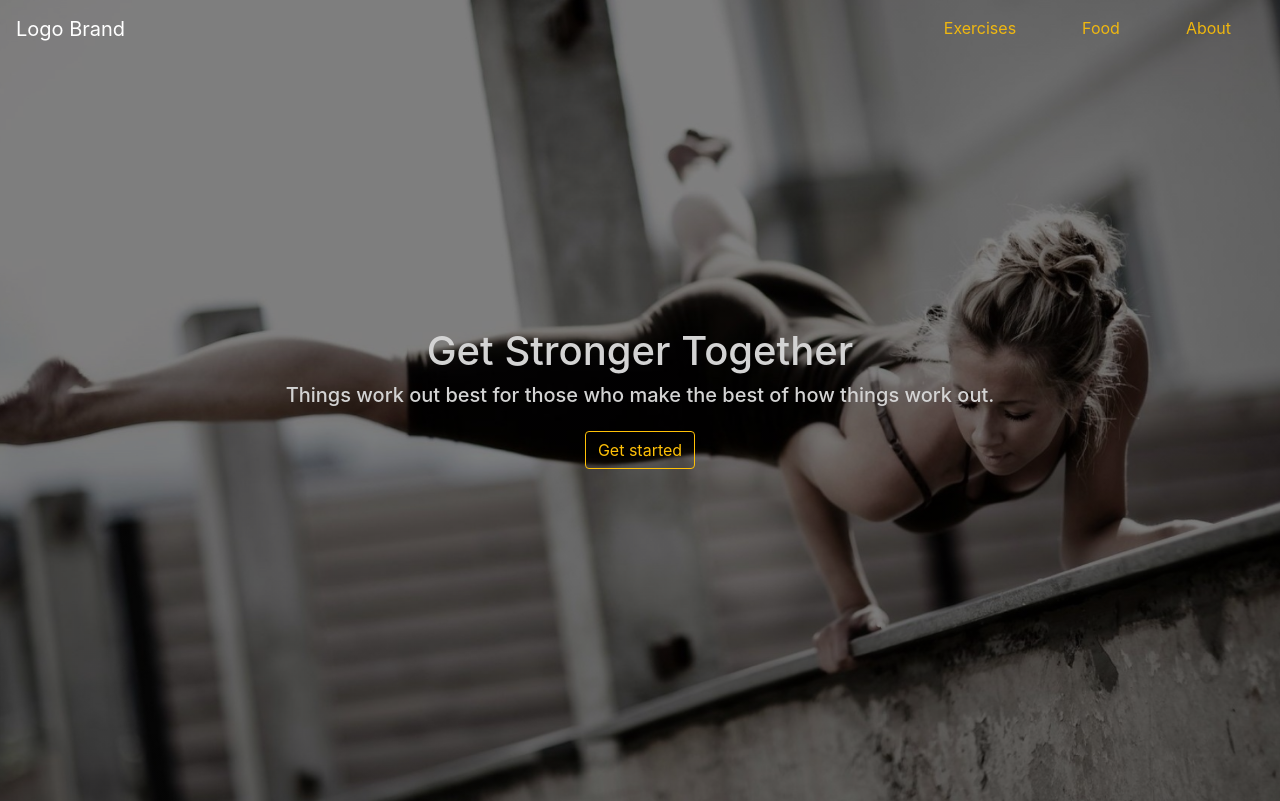
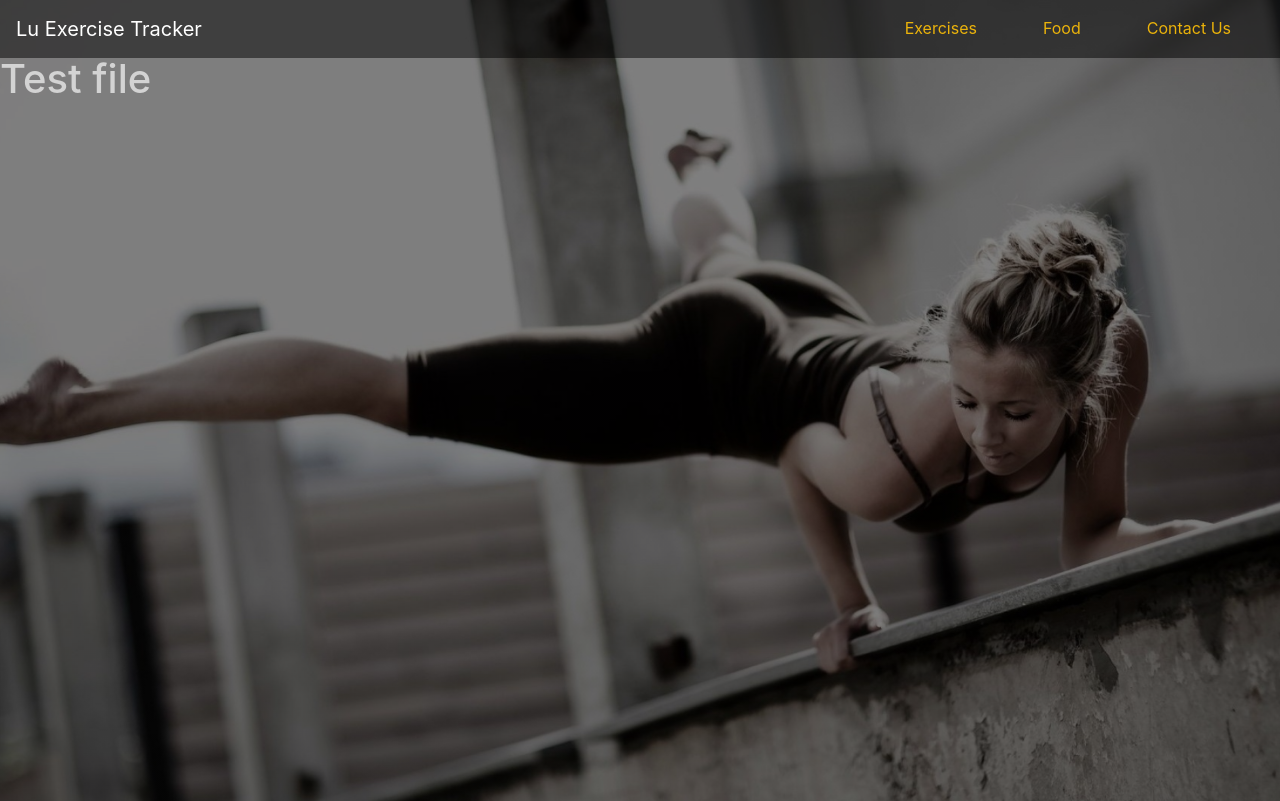
Before and after one commit to VincentQDo/ExerciseApp, a React (Create React App) app: page /exercise in a window 1280 px wide. Shown: the top 801 px of the page. Built offline with nearby package versions, Linux system fonts and the light colour scheme.

Commit message:
implemented react router, stickied navbar, created other pages

```diff
--- a/package.json
+++ b/package.json
@@ -9,6 +9,7 @@
     "bootstrap": "^4.4.1",
     "react": "^16.12.0",
     "react-dom": "^16.12.0",
+    "react-router-dom": "^5.1.2",
     "react-scripts": "3.3.0",
     "reactstrap": "^8.2.0"
   },
--- a/src/App.js
+++ b/src/App.js
@@ -1,18 +1,22 @@
 import React from "react";
+import { BrowserRouter as Router, Switch, Route } from "react-router-dom";
 import NavBar from "./components/NavBar/NavBar";
-import Welcome from "./components/Welcome/Welcome";
-import Content from "./components/MainContent/Content";
-import Contact from "./components/ContactForm/Contact";
+import Homepage from "./components/Homepage";
+import ExercisePage from "./components/ExercisePage";
+import Food from "./components/Food";
 import "./style/App.css";
 
 function App() {
   return (
-    <div className="App parallax">
+    <Router>
       <NavBar />
-      <Welcome />
-      <Content />
-      <Contact />
-    </div>
+      <Switch>
+        <Route path="/" exact component={Homepage} />
+        <Route path="/exercise" component={ExercisePage} />
+        <Route path="/food" component={Food} />
+        <Route path="/" exact component={Homepage} />
+      </Switch>
+    </Router>
   );
 }
 
--- a/src/components/ContactForm/Contact.js
+++ b/src/components/ContactForm/Contact.js
@@ -5,7 +5,7 @@ import "./Contact.css";
 
 const Contact = () => {
   return (
-    <div className="wrapper d-flex align-items-center parallax">
+    <div className="wrapper d-flex align-items-center parallax" id="contact">
       <div className="container">
         <h2>Contact Form</h2>
         <Form>
--- /dev/null
+++ b/src/components/ExercisePage.js
@@ -0,0 +1,13 @@
+import React from "react";
+import "./Generic.css";
+import "../style/App.css";
+
+function ExercisePage() {
+  return (
+    <div className="nav-padding parallax">
+      <h1>Test file</h1>
+    </div>
+  );
+}
+
+export default ExercisePage;
--- /dev/null
+++ b/src/components/Food.js
@@ -0,0 +1,7 @@
+import React from "react";
+
+function Food() {
+  return <div></div>;
+}
+
+export default Food;
--- /dev/null
+++ b/src/components/Generic.css
@@ -0,0 +1,3 @@
+.nav-padding {
+  padding-top: 55px;
+}
--- /dev/null
+++ b/src/components/Homepage.js
@@ -0,0 +1,16 @@
+import React from "react";
+import Welcome from "./Welcome/Welcome";
+import Content from "./MainContent/Content";
+import Contact from "./ContactForm/Contact";
+
+function Homepage() {
+  return (
+    <div className="App parallax">
+      <Welcome />
+      <Content />
+      <Contact />
+    </div>
+  );
+}
+
+export default Homepage;
--- a/src/components/InputsWithAnimation/InputFields.js
+++ b/src/components/InputsWithAnimation/InputFields.js
@@ -5,7 +5,7 @@ const InputFields = props => {
   return (
     <div className="input-form">
       <input type="text" name={props.field} autoComplete="off" required></input>
-      <label for={props.field} className="label-name">
+      <label htmlFor={props.field} className="label-name">
         <span className="content-name">{props.field}</span>
       </label>
     </div>
--- a/src/components/NavBar/NavBar.css
+++ b/src/components/NavBar/NavBar.css
@@ -1,6 +1,14 @@
 * {
   padding: 0px;
   margin: 0px;
+}
+
+#navbar {
+  z-index: 1000;
+  width: 100%;
+  position: fixed;
+  top: 0;
+  background-color: rgba(0, 0, 0, 0.5) !important;
 }
 
 .text-warning:hover {
@@ -12,17 +20,21 @@
   margin-right: 25px;
 }
 
-.navbar-nav > .nav-item > .nav-link {
+.navbar-nav > .nav-item a {
+  text-decoration: none;
+}
+
+.navbar-nav > .nav-item .nav-link {
   color: #ffc107;
   opacity: 0.9;
 }
 
-.navbar-nav > .nav-item > .nav-link:hover {
+.navbar-nav > .nav-item .nav-link:hover {
   color: #ffc107;
   cursor: pointer;
 }
 
-.navbar-nav > .nav-item > .nav-link:after {
+.navbar-nav > .nav-item .nav-link:after {
   content: "";
   display: block;
   width: 0;
@@ -31,7 +43,7 @@
   transition: 0.3s;
 }
 
-.navbar-nav > .nav-item > .nav-link:hover::after {
+.navbar-nav > .nav-item .nav-link:hover::after {
   width: 100%;
   transition: 0.3s;
 }
--- a/src/components/NavBar/NavBar.js
+++ b/src/components/NavBar/NavBar.js
@@ -8,6 +8,7 @@ import {
   NavItem,
   NavLink
 } from "reactstrap";
+import { Link } from "react-router-dom";
 import "./NavBar.css";
 
 const NavBar = () => {
@@ -16,9 +17,10 @@ const NavBar = () => {
   const toggle = () => setIsOpen(!isOpen);
 
   return (
-    <nav>
-      <Navbar color="dark" dark expand="md" className="bg-transparent">
-        <NavbarBrand href="/">Logo Brand</NavbarBrand>
+    <Navbar color="dark" dark expand="md" id="navbar">
+      <Link to="/">
+        <NavbarBrand>Lu Exercise Tracker</NavbarBrand>
+      </Link>
       <NavbarToggler
         onClick={toggle}
         className="navbar-toggler custom-toggler"
@@ -26,18 +28,23 @@ const NavBar = () => {
       <Collapse isOpen={isOpen} navbar>
         <Nav className="ml-auto" navbar>
           <NavItem>
+            <Link to="/exercise">
               <NavLink>Exercises</NavLink>
+            </Link>
           </NavItem>
           <NavItem>
+            <Link to="/food">
               <NavLink>Food</NavLink>
+            </Link>
           </NavItem>
           <NavItem>
-              <NavLink>About</NavLink>
+            <Link to="/#contact">
+              <NavLink>Contact Us</NavLink>
+            </Link>
           </NavItem>
         </Nav>
       </Collapse>
     </Navbar>
-    </nav>
   );
 };
 
--- a/src/style/App.css
+++ b/src/style/App.css
@@ -1,3 +1,7 @@
+html {
+  scroll-behavior: smooth;
+}
+
 * {
   color: lightgray;
 }
```
Also changed, not shown: 1 other file (tests, documents, lock files or other folders). Lines whose indentation alone changed are shown as unchanged.
